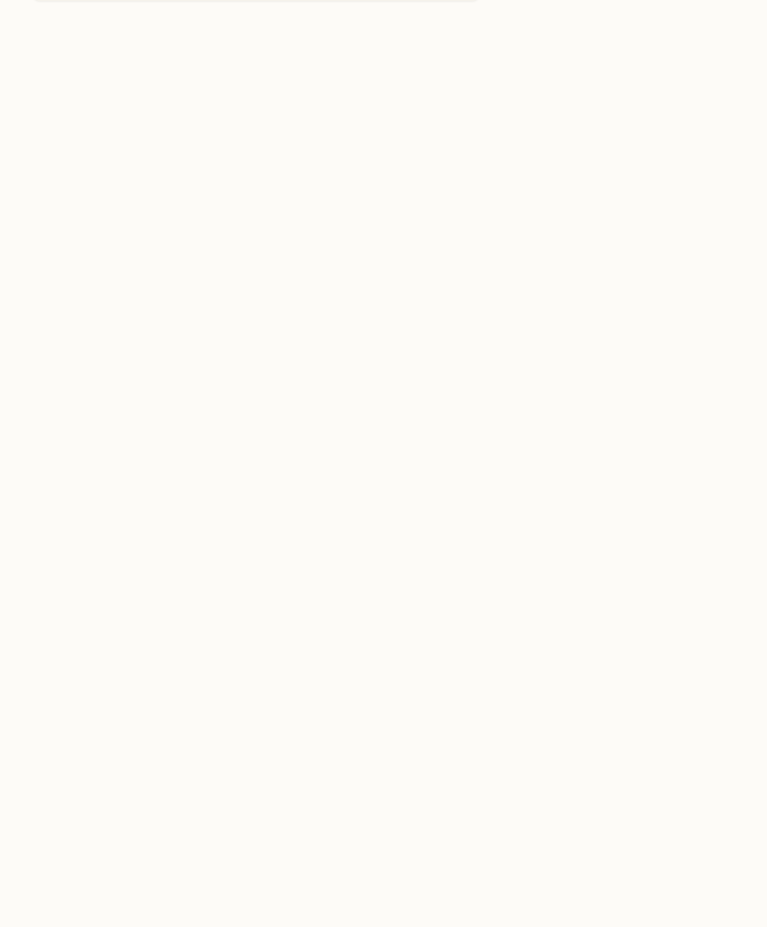
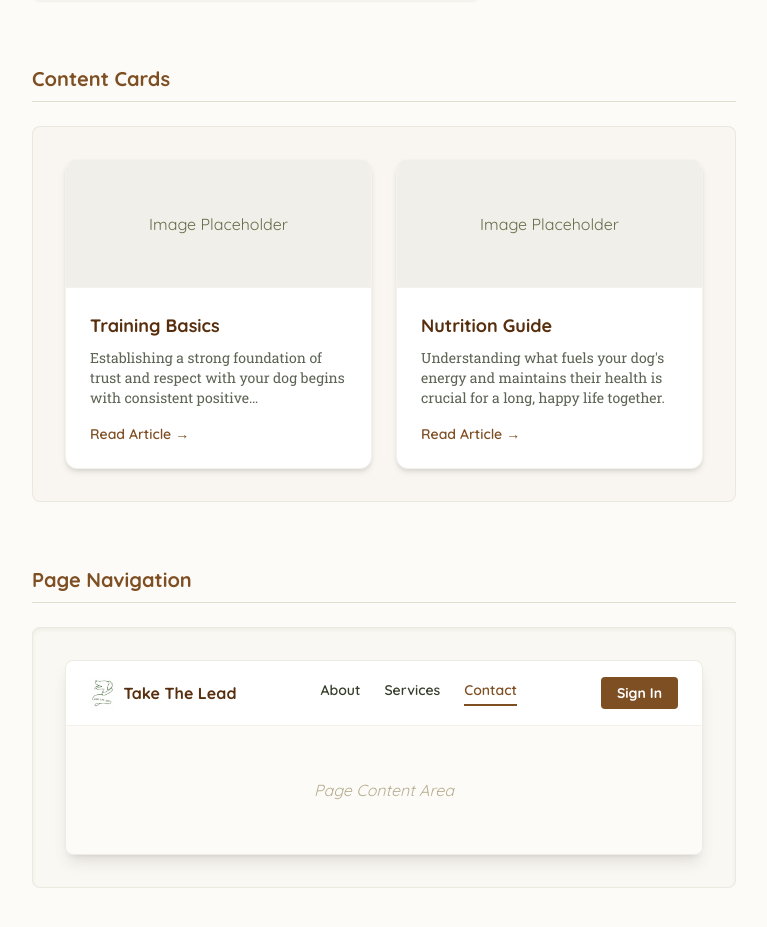
Before and after one commit to hirrrooo/ttl-mockup, a SvelteKit app: page / in a window 1280 px wide. Shown: the part 829-1756 px from the top of the page, without its empty margins (448-1215 px from the left). Before the commit the page ends 926 px from the top, so only its background shows below. Built offline with nearby package versions, Linux system fonts and the light colour scheme.

Commit message:
feat: implement card and navigation usage examples

```diff
--- /dev/null
+++ b/src/lib/components/ui/Card.svelte
@@ -0,0 +1,20 @@
+<script lang="ts">
+  import type { Snippet } from 'svelte';
+
+  let { title = '', children }: { title?: string, children?: Snippet } = $props();
+</script>
+
+<div class="bg-white rounded-xl shadow-md border border-paper overflow-hidden transition-transform hover:-translate-y-1 duration-300">
+  <div class="h-32 bg-khaki-beige/20 border-b border-paper flex items-center justify-center text-dusty-olive font-sans">
+    Image Placeholder
+  </div>
+  <div class="p-6">
+    <h4 class="text-lg font-sans font-bold text-dark-walnut mb-2">{title}</h4>
+    <p class="text-sm text-charcoal-brown/80 mb-4 line-clamp-3">
+      {@render children?.()}
+    </p>
+    <button class="font-sans font-semibold text-saddle-brown text-sm hover:text-dark-walnut flex items-center gap-1">
+      Read Article &rarr;
+    </button>
+  </div>
+</div>
--- /dev/null
+++ b/src/lib/components/ui/MockNavbar.svelte
@@ -0,0 +1,14 @@
+<div class="bg-white border-b border-paper px-6 py-4 flex items-center justify-between rounded-t-lg">
+  <div class="flex items-center gap-2">
+    <img src="/logo.png" alt="Logo" class="h-8 w-auto" />
+    <span class="font-sans font-bold text-dark-walnut hidden sm:inline">Take The Lead</span>
+  </div>
+  <nav class="hidden md:flex gap-6 font-sans text-sm font-semibold text-charcoal-brown">
+    <a href="#" class="hover:text-saddle-brown">About</a>
+    <a href="#" class="hover:text-saddle-brown">Services</a>
+    <a href="#" class="text-saddle-brown border-b-2 border-saddle-brown pb-1">Contact</a>
+  </nav>
+  <button class="bg-saddle-brown text-white px-4 py-1.5 rounded text-sm font-sans font-bold hover:bg-dark-walnut transition-colors">
+    Sign In
+  </button>
+</div>
--- a/src/routes/+page.svelte
+++ b/src/routes/+page.svelte
@@ -5,6 +5,8 @@
   import TypographyScale from '$lib/components/TypographyScale.svelte';
   import Button from '$lib/components/ui/Button.svelte';
   import Input from '$lib/components/ui/Input.svelte';
+  import Card from '$lib/components/ui/Card.svelte';
+  import MockNavbar from '$lib/components/ui/MockNavbar.svelte';
 </script>
 
 <div class="flex flex-col md:flex-row min-h-screen">
@@ -69,6 +71,32 @@
           </div>
         </div>
 
+        <!-- Cards Section -->
+        <div>
+          <h3 class="text-xl text-saddle-brown font-sans font-bold border-b border-khaki-beige/40 pb-2 mb-6">Content Cards</h3>
+          <div class="bg-paper/50 p-8 rounded-lg border border-khaki-beige/20 grid grid-cols-1 md:grid-cols-2 gap-6">
+            <Card title="Training Basics">
+              Establishing a strong foundation of trust and respect with your dog begins with consistent positive reinforcement.
+            </Card>
+            <Card title="Nutrition Guide">
+              Understanding what fuels your dog's energy and maintains their health is crucial for a long, happy life together.
+            </Card>
+          </div>
+        </div>
+
+        <!-- Navigation Section -->
+        <div>
+          <h3 class="text-xl text-saddle-brown font-sans font-bold border-b border-khaki-beige/40 pb-2 mb-6">Page Navigation</h3>
+          <div class="bg-paper/30 p-8 rounded-lg border border-khaki-beige/20 relative shadow-inner">
+             <div class="shadow-lg rounded-lg overflow-hidden border border-black/5">
+                <MockNavbar />
+                <div class="bg-parchment h-32 p-6 flex items-center justify-center text-khaki-beige font-sans italic">
+                   Page Content Area
+                </div>
+             </div>
+          </div>
+        </div>
+
       </div>
     </section>
   </MainContent>
```
